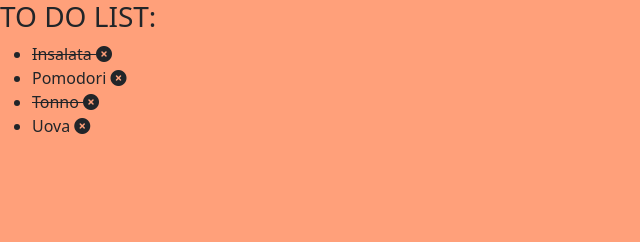
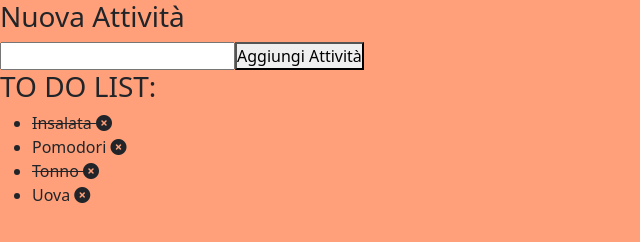
Before and after one commit to sgraziola/vue-todolist, a plain HTML site: page index.html in a window 1280 px wide. Shown: the whole page, without its empty margins (0-640 px from the left). Drawn offline with nearby package versions, Linux system fonts and the light colour scheme.

Commit message:
TodoVue: Add milestone3 + Bonus 1

```diff
--- a/assets/js/app.js
+++ b/assets/js/app.js
@@ -23,6 +23,13 @@ const { createApp } = Vue;
 createApp({
   data() {
     return {
+      newTask: {
+        text: "",
+        done: false
+      },
+
+      warning : false,
+
       tasks: [
         {
             text: "Insalata",
@@ -52,6 +59,19 @@ createApp({
         //console.log("Ho cliccato sulla X", index);
         this.tasks.splice(index, 1)
     },
+
+    addTask(){
+        //console.log("ho cliccato");
+
+        if(this.newTask.text.length < 4){
+            this.warning = true;
+        } else {
+            this.warning = false;
+            this.tasks.unshift(this.newTask)
+            //console.log(this.tasks);
+            //manca come pulire l'input text
+        }
+    }
   }
 
 }).mount('#app')
--- a/index.html
+++ b/index.html
@@ -23,6 +23,14 @@
 
     <div id="app">
         <div class="task_list">
+            <div class="addTask">
+                <h3>Nuova Attività</h3>
+                <input type="text" v-model="newTask.text" @keyup.enter="addTask">
+                <button v-on:click="addTask">Aggiungi Attività</button>
+
+                <div v-show="warning">Attenzione! L'attività inserita deve avere almeno 10 caratteri</div>
+            </div>
+
             <h3>TO DO LIST:</h3>
             <ul  v-if="tasks.length !== 0">
                 <li v-for="(task, index) in tasks" :class="task.done === true ? 'done' : '' ">
```
